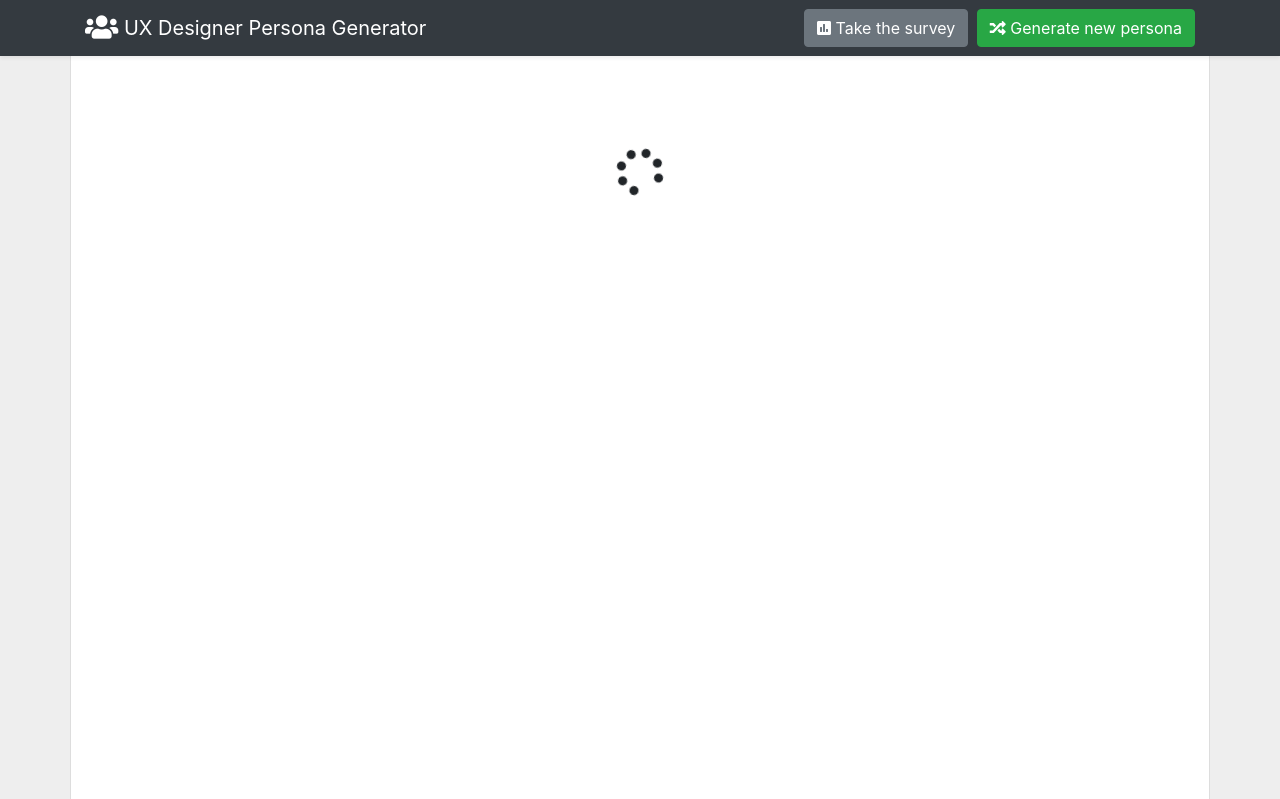
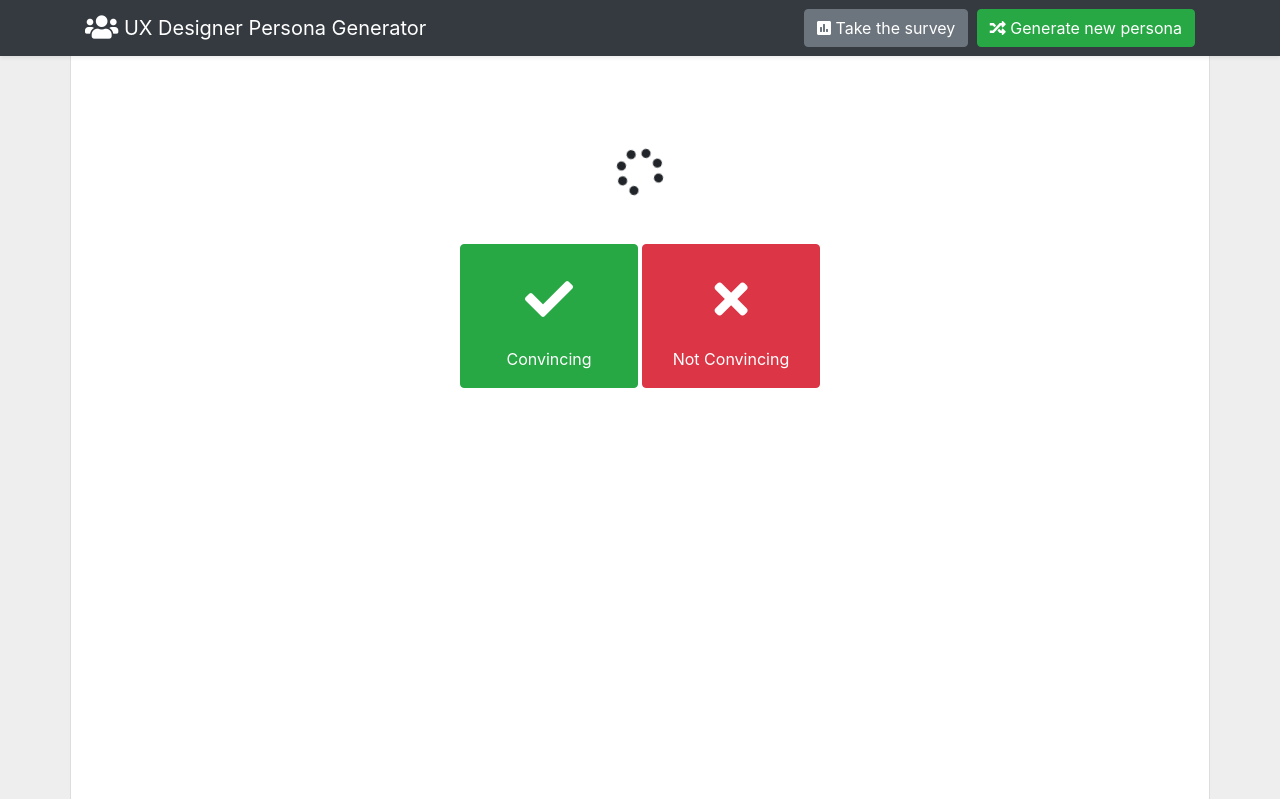
Before and after one commit to paulpela/tracery-uxers, a PHP site: page / in a window 1280 px wide. Shown: the top 799 px of the page. Run offline with PHP 8.4, Linux system fonts and the light colour scheme.

Commit message:
added buttons

```diff
--- a/css/layout.css
+++ b/css/layout.css
@@ -109,3 +109,7 @@
 .tooltip .tooltip-inner {
     padding: 10px;
 }
+
+#voting .btn {
+    width: 28% !important;
+}
--- a/index.html
+++ b/index.html
@@ -42,6 +42,18 @@
                     <div class="col text-center mt-5 loading">
                         <i class="fas fa-3x fa-spinner fa-spin"></i>
                     </div>
+                </div>
+            </div>
+            <div id="voting" class="row justify-content-center mt-5 text-center">
+                <div class="col col-md-7">
+                    <a href="#" id="yes" class="btn btn-success pb-3 d-inline-block">
+                        <i class="fas fa-check d-block my-4 fa-3x"></i>
+                        <span>Convincing</span>
+                    </a>
+                    <a href="#" id="no" class="btn btn-danger pb-3 d-inline-block">
+                        <i class="fas fa-times d-block my-4 fa-3x"></i>
+                        <span>Not Convincing</span>
+                    </a>
                 </div>
             </div>
         </main>
```
